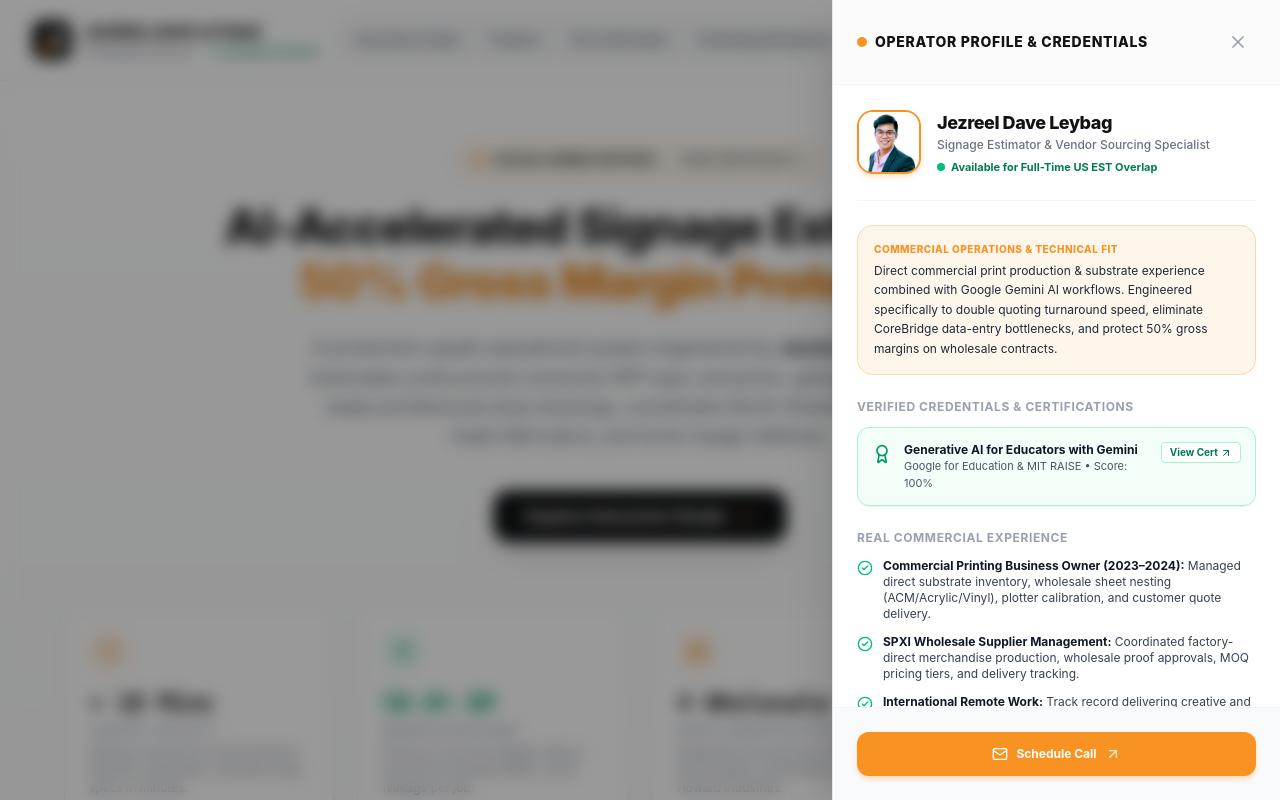
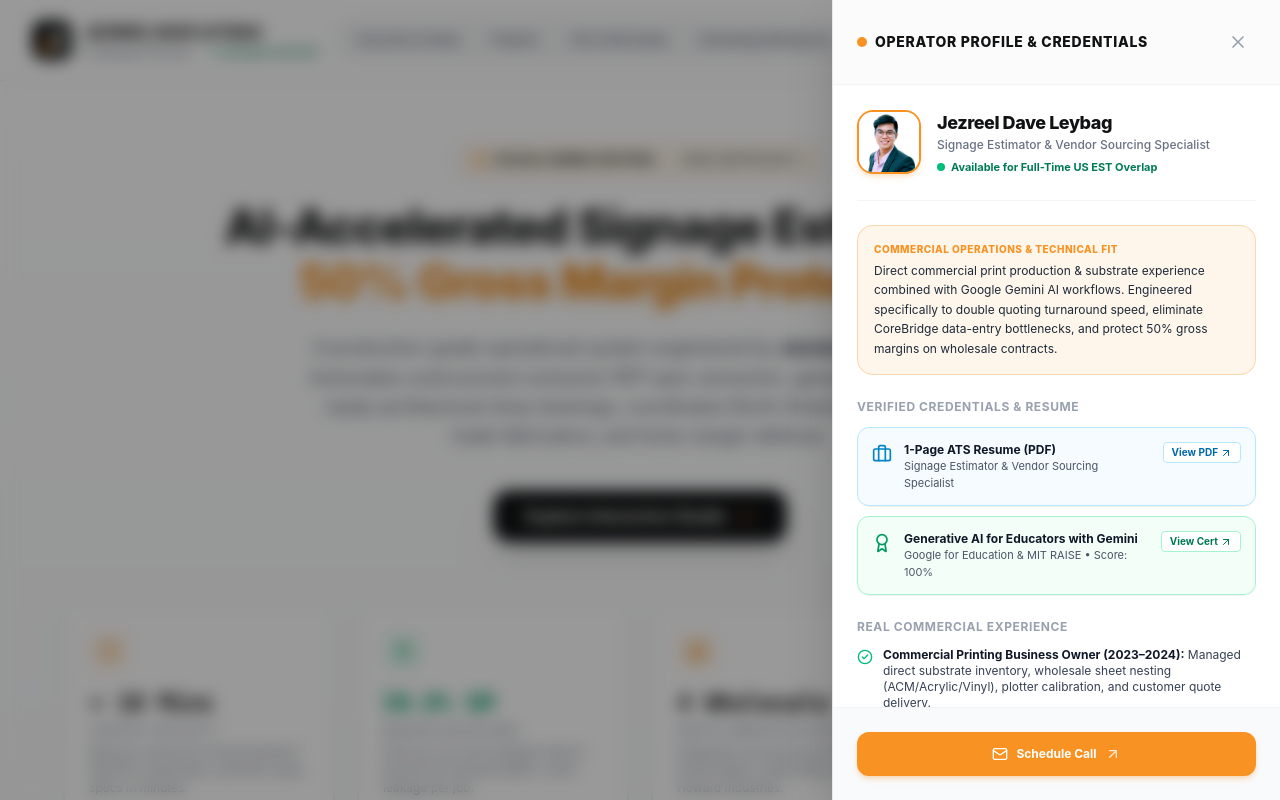
Before and after one commit to jezleybag-graphics/signquote-studio, a React (Vite) app: page / in a window 1280 px wide. Both pictures are taken after a click on the button "View Candidate Dossier". Shown: the top 800 px of the page. Built offline with nearby package versions, Linux system fonts and the light colour scheme.

Commit message:
feat(candidate): add 1-page ATS PDF resume download to candidate drawer

```diff
--- a/src/components/CandidateDrawer.jsx
+++ b/src/components/CandidateDrawer.jsx
@@ -69,12 +69,38 @@ export default function CandidateDrawer({ isOpen, onClose, onOpenCertificate })
               </p>
             </div>
 
-            {/* VERIFIED CERTIFICATIONS */}
+            {/* VERIFIED CERTIFICATIONS & RESUME */}
             <div>
               <span className="text-xs font-bold uppercase tracking-wider text-gray-400 block mb-3">
-                Verified Credentials &amp; Certifications
+                Verified Credentials &amp; Resume
               </span>
               <div className="space-y-2.5">
+                {/* 1-PAGE ATS RESUME DOWNLOAD */}
+                <a
+                  href="/Jezreel_Dave_Resume_Signage_Estimator.pdf"
+                  target="_blank"
+                  rel="noopener noreferrer"
+                  className="p-3.5 rounded-xl border border-sky-200 bg-sky-50/60 flex items-start justify-between gap-3 cursor-pointer hover:border-sky-400 hover:bg-sky-50 transition-all group shadow-2xs"
+                  title="Open 1-Page ATS PDF Resume"
+                >
+                  <div className="flex items-start gap-3">
+                    <Briefcase className="w-5 h-5 text-[#0284c7] shrink-0 mt-0.5" />
+                    <div>
+                      <strong className="text-xs font-bold text-gray-900 block group-hover:text-sky-900 transition-colors">
+                        1-Page ATS Resume (PDF)
+                      </strong>
+                      <span className="text-[11px] text-gray-600 block">
+                        Signage Estimator &amp; Vendor Sourcing Specialist
+                      </span>
+                    </div>
+                  </div>
+                  <span className="text-[10px] font-bold text-sky-700 bg-white px-2 py-0.5 rounded border border-sky-200 group-hover:bg-[#0284c7] group-hover:text-white transition-colors shrink-0 flex items-center gap-0.5">
+                    <span>View PDF</span>
+                    <ArrowUpRight className="w-3 h-3" />
+                  </span>
+                </a>
+
+                {/* VERIFIED CERTIFICATE */}
                 <div
                   onClick={() => {
                     if (onOpenCertificate) onOpenCertificate();
```
Also changed, not shown: 1 other file (tests, documents, lock files or other folders).
